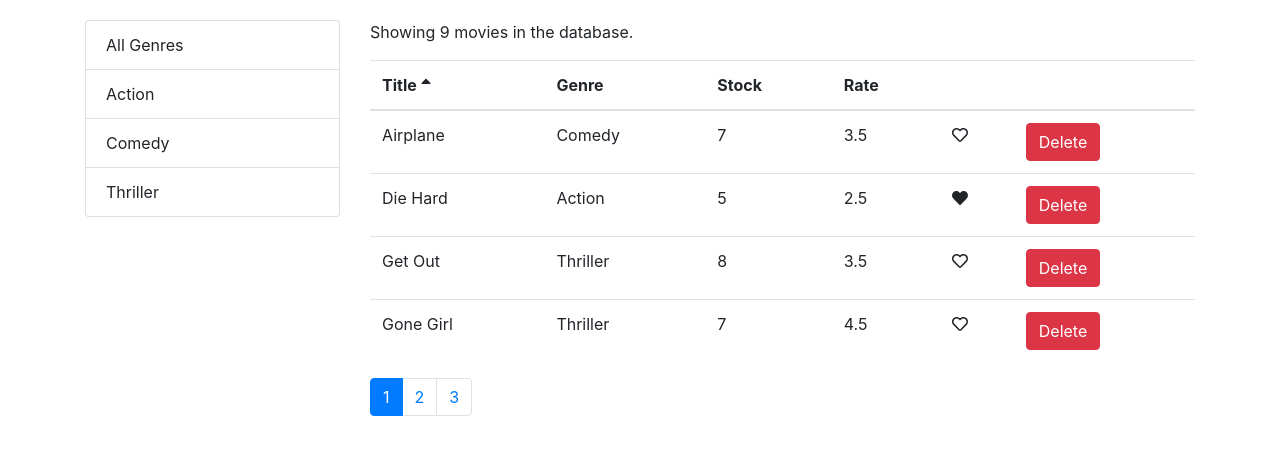
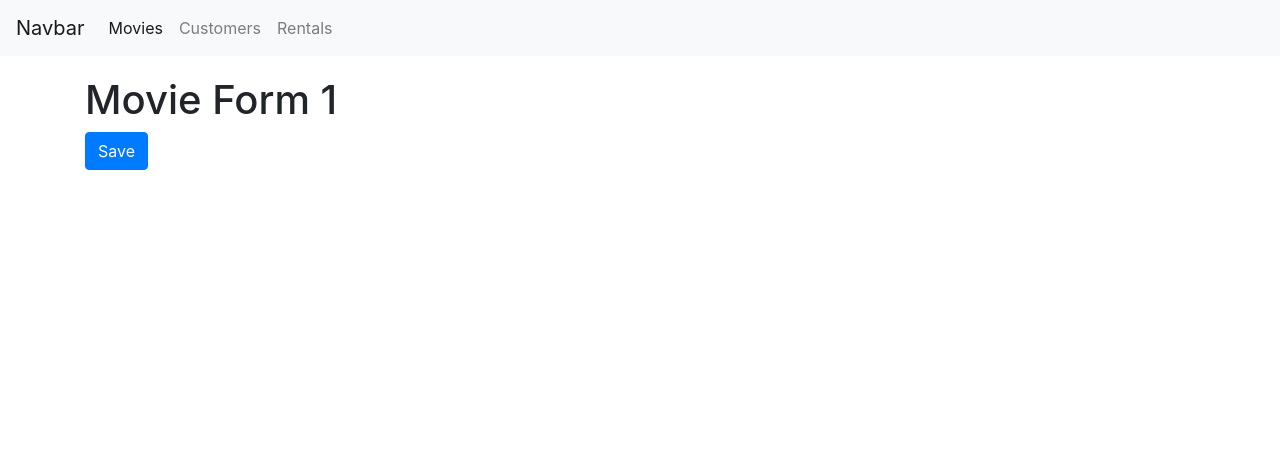
Before and after one commit to nomanaadma/Vidly, a React (Create React App) app: page /movies/1 in a window 1280 px wide. Shown: the top 454 px of the page. Built offline with nearby package versions, Linux system fonts and the light colour scheme.

Commit message:
Add Routing, pages and movie form

```diff
--- a/package.json
+++ b/package.json
@@ -15,6 +15,7 @@
     "prop-types": "^15.7.2",
     "react": "^16.13.1",
     "react-dom": "^16.13.1",
+    "react-router-dom": "^5.2.0",
     "react-scripts": "3.4.1"
   },
   "scripts": {
--- a/src/App.js
+++ b/src/App.js
@@ -1,12 +1,29 @@
 import React from "react";
+import { Route, Switch, Redirect } from 'react-router-dom';
+import Movies from './components/movies';
+import MovieForm from './components/movieForm';
+import Customers from './components/customers';
+import Rentals from './components/rentals';
+import NotFound from './components/notFound';
+import Navbar from './components/navbar';
 import "./App.css";
-import Movies from './components/movies'
 
 function App() {
     return (
-        <main className="container">
-			<Movies />
-		</main>
+        <React.Fragment>
+            <Navbar />
+            <main className="container">
+                <Switch>
+                    <Route path="/movies/:id" component={MovieForm} />
+                    <Route path="/movies" component={Movies} />
+                    <Route path="/customers" component={Customers} />
+                    <Route path="/rentals" component={Rentals} />
+                    <Route path="/not-found" component={NotFound} />
+                    <Redirect from="/" exact to="/movies" />
+                    <Redirect to="not-found" />
+                </Switch>
+            </main>
+        </React.Fragment>
     );
 }
 
--- /dev/null
+++ b/src/components/customers.jsx
@@ -0,0 +1,7 @@
+import React from 'react';
+
+const Customers = () => {
+    return ( <h1>Customers</h1> );
+}
+
+export default Customers;
--- /dev/null
+++ b/src/components/movieForm.jsx
@@ -0,0 +1,14 @@
+import React from 'react';
+
+const MovieForm = ({ match, history }) => {
+
+
+    return (
+        <div>
+            <h1>Movie Form {match.params.id}</h1>
+            <button className="btn btn-primary" onClick={ () => history.push('/movies') }>Save</button>
+        </div>
+    );
+}
+
+export default MovieForm;
--- a/src/components/moviesTable.jsx
+++ b/src/components/moviesTable.jsx
@@ -1,10 +1,15 @@
 import React, { Component } from "react";
 import Like from "./common/like";
 import Table from "./common/table";
+import { Link } from "react-router-dom";
 
 class MoviesTable extends Component {
     columns = [
-        { path: "title", label: "Title" },
+        {
+            path: "title",
+            label: "Title",
+            content: movie => <Link to={ `/movies/${movie._id}` }>{movie.title}</Link>
+        },
         { path: "genre.name", label: "Genre" },
         { path: "numberInStock", label: "Stock" },
         { path: "dailyRentalRate", label: "Rate" },
--- /dev/null
+++ b/src/components/navbar.jsx
@@ -0,0 +1,19 @@
+import React from 'react';
+import { Link, NavLink } from 'react-router-dom';
+
+const Navbar = () => {
+    return (
+        <nav className="navbar navbar-expand-lg navbar-light bg-light">
+            <Link className="navbar-brand" to="/">Navbar</Link>
+            <div className="collapse navbar-collapse" id="navbarSupportedContent">
+                <ul className="navbar-nav mr-auto">
+                    <NavLink to="/movies" className="nav-item nav-link">Movies</NavLink>
+                    <NavLink to="/customers" className="nav-item nav-link">Customers</NavLink>
+                    <NavLink to="/rentals" className="nav-item nav-link">Rentals</NavLink>
+                </ul>
+            </div>
+        </nav>
+    );
+}
+
+export default Navbar;
--- /dev/null
+++ b/src/components/notFound.jsx
@@ -0,0 +1,7 @@
+import React from 'react';
+
+const NotFound = () => {
+    return ( <h1>Not Found</h1> );
+}
+
+export default NotFound;
--- /dev/null
+++ b/src/components/rentals.jsx
@@ -0,0 +1,7 @@
+import React from 'react';
+
+const Rentals = () => {
+    return ( <h1>Rentals</h1> );
+}
+
+export default Rentals;
--- a/src/index.css
+++ b/src/index.css
@@ -20,3 +20,11 @@
 .clickable {
   cursor: pointer;
 }
+
+body {
+  padding-top: 0;
+}
+
+.navbar {
+  margin-bottom: 20px;
+}
--- a/src/index.js
+++ b/src/index.js
@@ -1,5 +1,6 @@
 import React from 'react';
 import ReactDOM from 'react-dom';
+import { BrowserRouter } from 'react-router-dom';
 import './index.css';
 import App from './App';
 import * as serviceWorker from './serviceWorker';
@@ -7,7 +8,9 @@
 
 ReactDOM.render(
   <React.StrictMode>
-    <App />
+    <BrowserRouter>
+      <App />
+    </BrowserRouter>
   </React.StrictMode>,
   document.getElementById('root')
 );
```
Also changed, not shown: 1 other file (tests, documents, lock files or other folders).
